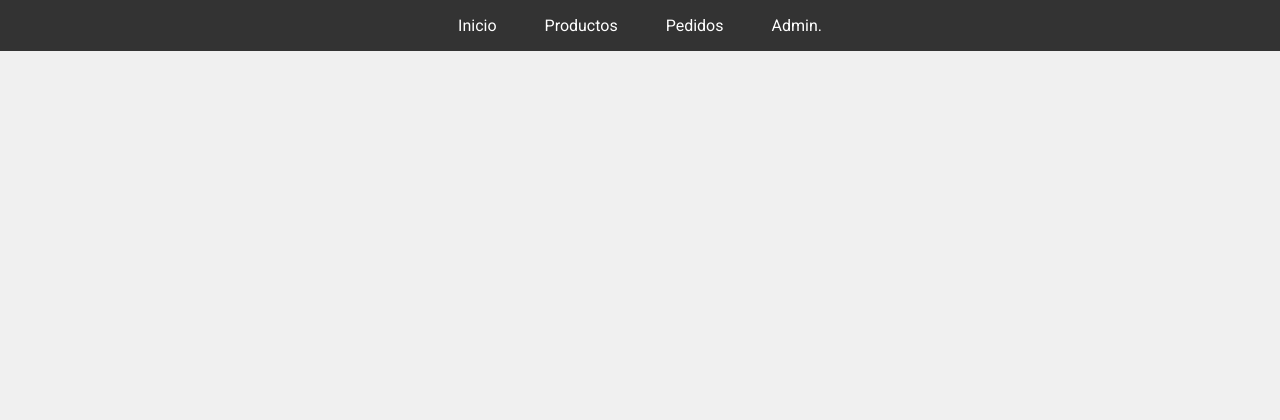
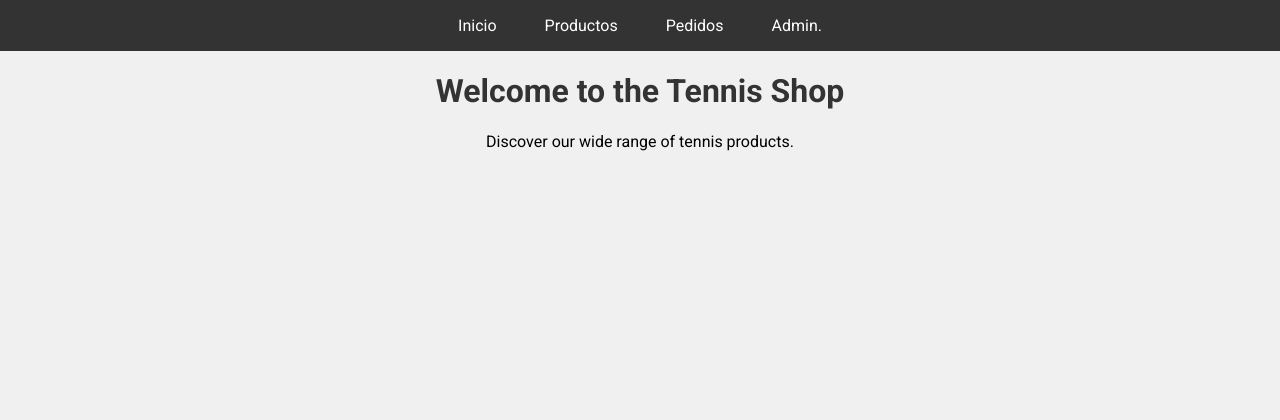
Before and after one commit to DavidMChay/gestor-tienda, a Flask app: page / in a window 1280 px wide. Shown: the top 420 px of the page. Run offline with Flask 3, Linux system fonts and the light colour scheme.

Commit message:
Creación de introducción y actualización de rutas

```diff
--- a/App.py
+++ b/App.py
@@ -80,7 +80,7 @@ def productos():
 def pedidos():
     return render_template('orders.html')
 
-@app.route('/admin_panel')
+@app.route('/admin_login')
 def admin_panel():
     return render_template('admin.html')
 
--- a/static/main_rec/main.css
+++ b/static/main_rec/main.css
@@ -39,20 +39,7 @@ nav ul li a:hover {
 }
 
 main {
-    padding: 2rem;
     text-align: center;
-}
-
-.container {
-    padding: 20px;
-    background-color: #e0e0e0;
-    border-radius: 8px;
-}
-
-.title {
-    font-size: 2em;
-    color: #111;
-    margin-bottom: 1rem;
 }
 
 footer {
@@ -64,3 +51,29 @@ footer {
     width: 100%;
     bottom: 0;
 }
+
+.container {
+  background-color: #f0f0f0;
+  height: 10vh; /* Ajusta la altura si es necesario */
+  justify-content: center;
+  text-align: center;
+}
+
+.title {
+  font-size: 2em;
+  color: #333;
+  opacity: 0;
+  transform: translateY(-20px);
+  animation: fadeInDown 1s forwards; /* Aplica la animación */
+}
+
+@keyframes fadeInDown {
+  from {
+    opacity: 0;
+    transform: translateY(-20px);
+  }
+  to {
+    opacity: 1;
+    transform: translateY(0);
+  }
+}
--- a/templates/main.html
+++ b/templates/main.html
@@ -19,7 +19,10 @@
         </nav>
     </header>
     <main>
-
+        <div class="container">
+            <h1 class="title">Welcome to the Tennis Shop</h1>
+            <p>Discover our wide range of tennis products.</p>
+        </div>
     </main>
     <footer>
         <p>&copy; 2024 Tienda de Tenis</p>
```
